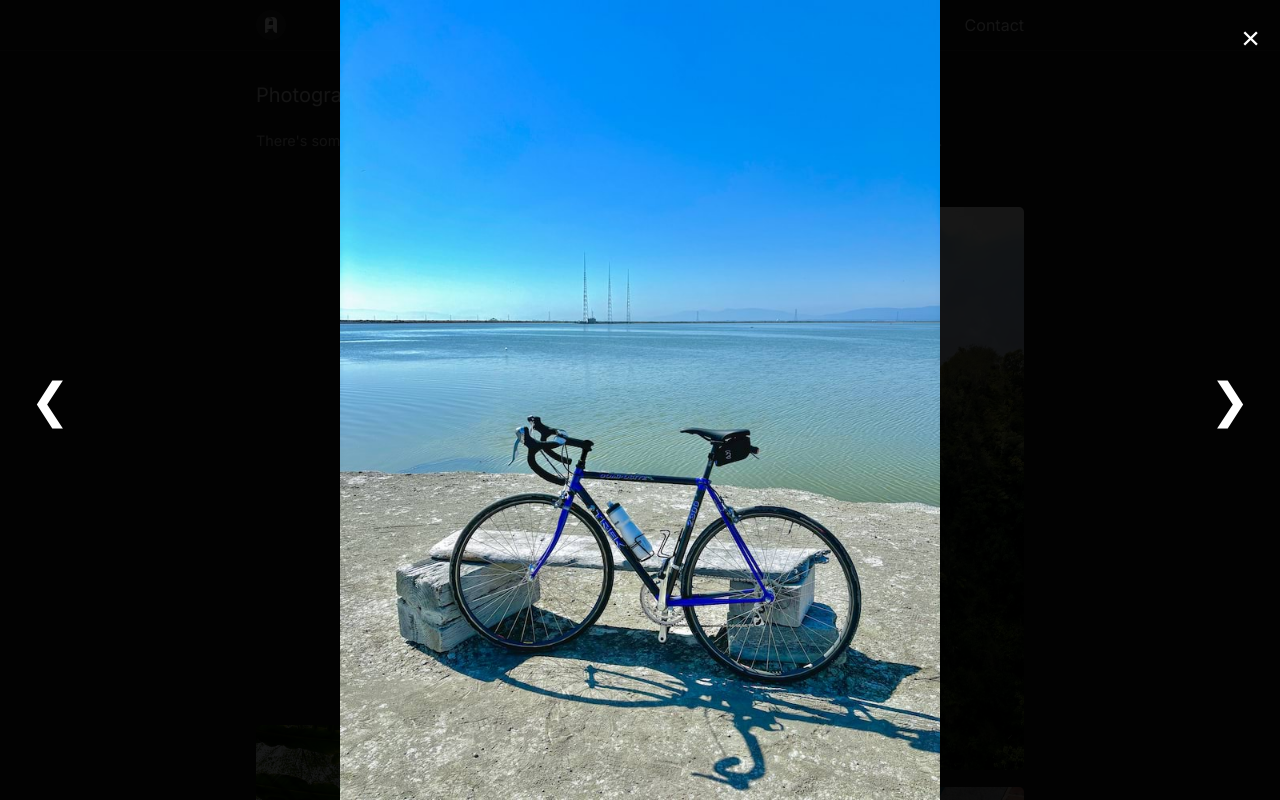
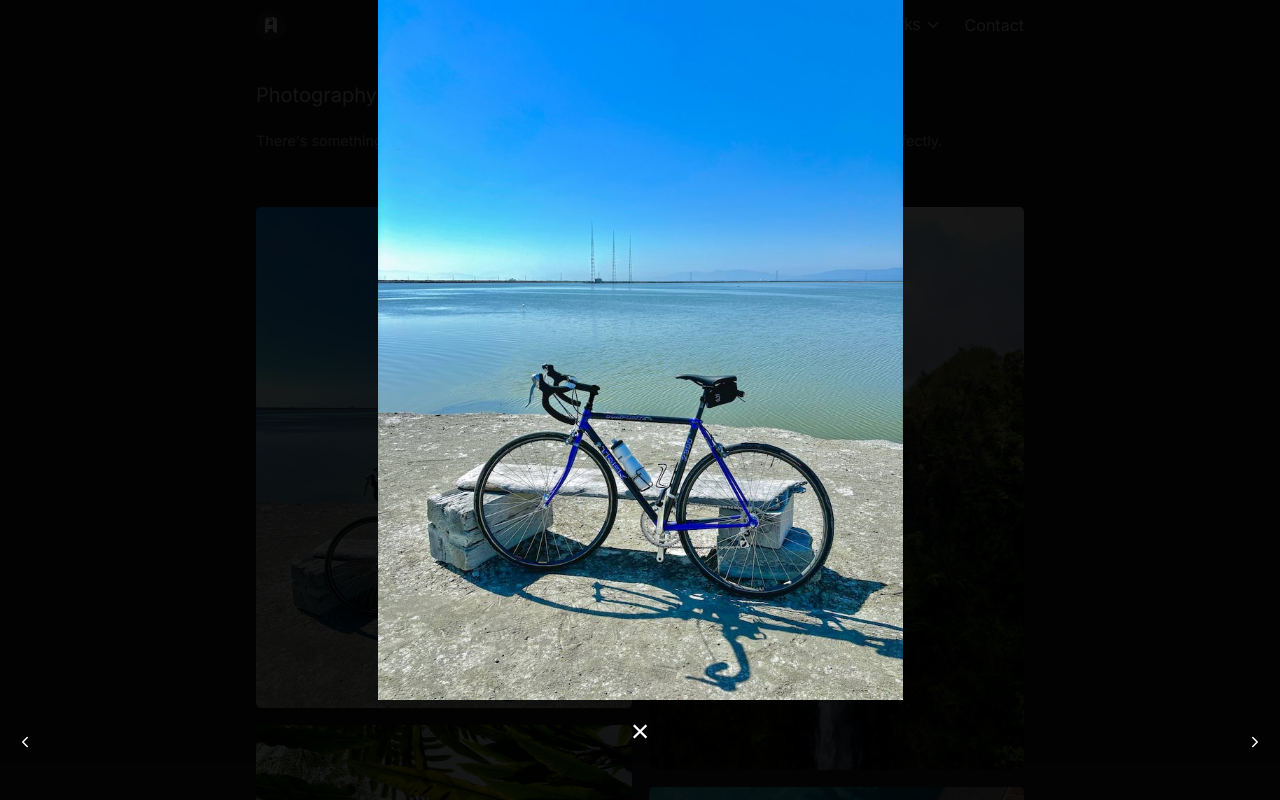
Before and after one commit to christiananagnostou/www, a Next.js app: page /art in a window 1280 px wide. Both pictures are taken after a click on the button 443 px from the left and 457 px from the top of the page. Shown: the top 800 px of the page. Built offline with nearby package versions, Linux system fonts and the light colour scheme.

Commit message:
feat: full screen art gallery

```diff
--- a/pages/art.tsx
+++ b/pages/art.tsx
@@ -1,11 +1,13 @@
 import { AnimatePresence, motion } from 'framer-motion'
 import Head from 'next/head'
 import Image, { StaticImageData } from 'next/image'
-import React, { useCallback, useEffect, useState } from 'react'
+import { useCallback, useEffect, useState } from 'react'
 import styled from 'styled-components'
 import { fade, pageAnimation } from '../components/animation'
 import { ButtonRow } from '../components/Shared/ButtonRow'
 import { Heading } from '../components/Shared/Heading'
+import LeftArrow from '../components/SVG/LeftArrow'
+import RightArrow from '../components/SVG/RightArrow'
 import { ArtState } from '../lib/art'
 
 type Props = {}
@@ -18,7 +20,7 @@ const Art = (props: Props) => {
   const [modalIndex, setModalIndex] = useState<number | null>(null)
   const flatImages: StaticImageData[] = ArtState[selectedCategory] || []
 
-  // Distribute images into columns for the grid.
+  // Distribute images into columns.
   const columns = Array.from({ length: NUM_COLUMNS }, () => [] as { image: StaticImageData; index: number }[])
   flatImages.forEach((img, i) => {
     columns[i % NUM_COLUMNS].push({ image: img, index: i })
@@ -59,9 +61,34 @@ const Art = (props: Props) => {
               $numColumns={NUM_COLUMNS}
               variants={{ show: { transition: { staggerChildren: 0.1 } } }}
             >
-              {colImages.map(({ image, index }, row) => (
-                <Img key={image.src} imageData={image} priority={row < 4} onClick={() => setModalIndex(index)} />
-              ))}
+              {colImages.map(({ image, index }, row) => {
+                const onClick = () => setModalIndex(index)
+                const priority = row < 4
+
+                return (
+                  <ImageContainer
+                    key={image.src}
+                    onClick={onClick}
+                    onKeyDown={(e) => e.key === 'Enter' && onClick()}
+                    role="button"
+                    tabIndex={0}
+                    aria-label="Open full screen image"
+                    variants={fade}
+                    initial="hidden"
+                    animate="show"
+                  >
+                    <Image
+                      src={image}
+                      alt=""
+                      blurDataURL={image.blurDataURL}
+                      placeholder="blur"
+                      priority={priority}
+                      loading={priority ? 'eager' : 'lazy'}
+                      layout="responsive"
+                    />
+                  </ImageContainer>
+                )
+              })}
             </Column>
           ))}
         </Columns>
@@ -83,37 +110,21 @@ const Art = (props: Props) => {
 
 export default Art
 
-// Grid image component using a shared layoutId.
-const Img = React.memo(
-  ({ imageData, priority, onClick }: { imageData: StaticImageData; priority: boolean; onClick: () => void }) => {
-    return (
-      <ImageContainer
-        onClick={onClick}
-        onKeyDown={(e) => e.key === 'Enter' && onClick()}
-        role="button"
-        tabIndex={0}
-        aria-label="Open full screen image"
-        layoutId={`image-${imageData.src}`}
-        variants={fade}
-        initial="hidden"
-        animate="show"
-      >
-        <Image
-          src={imageData}
-          alt=""
-          blurDataURL={imageData.blurDataURL}
-          placeholder="blur"
-          priority={priority}
-          loading={priority ? 'eager' : 'lazy'}
-          layout="responsive"
-        />
-      </ImageContainer>
-    )
+// A small swipe offset
+const delta = 20
+const imageVariants = {
+  initial: (direction: number) => ({
+    x: direction ? direction * delta : 0,
+    opacity: 0,
+  }),
+  animate: { x: 0, opacity: 1, transition: { duration: 0.3 } },
+  exit: (direction: number) => ({
+    x: direction ? direction * -delta : 0,
+    opacity: 0,
+    transition: { duration: 0.3 },
+  }),
 }
-)
-Img.displayName = 'Img'
 
-// Fullscreen modal renders the shared image inside a container that spans the viewport.
 type FullscreenModalProps = {
   images: StaticImageData[]
   currentIndex: number
@@ -123,12 +134,18 @@ type FullscreenModalProps = {
 
 const FullscreenModal = ({ images, currentIndex, onClose, onNavigate }: FullscreenModalProps) => {
   const image = images[currentIndex]
+  const [direction, setDirection] = useState(0)
 
   const handleKeyDown = useCallback(
     (e: KeyboardEvent) => {
       if (e.key === 'Escape') onClose()
-      else if (e.key === 'ArrowLeft') onNavigate((currentIndex - 1 + images.length) % images.length)
-      else if (e.key === 'ArrowRight') onNavigate((currentIndex + 1) % images.length)
+      else if (e.key === 'ArrowLeft') {
+        setDirection(-1)
+        onNavigate((currentIndex - 1 + images.length) % images.length)
+      } else if (e.key === 'ArrowRight') {
+        setDirection(1)
+        onNavigate((currentIndex + 1) % images.length)
+      }
     },
     [currentIndex, images.length, onClose, onNavigate]
   )
@@ -140,6 +157,9 @@ const FullscreenModal = ({ images, currentIndex, onClose, onNavigate }: Fullscre
 
   return (
     <ModalOverlay
+      onClick={(e) => {
+        if (e.target === e.currentTarget) onClose()
+      }}
       as={motion.div}
       initial={{ opacity: 0 }}
       animate={{ opacity: 1 }}
@@ -148,28 +168,48 @@ const FullscreenModal = ({ images, currentIndex, onClose, onNavigate }: Fullscre
       role="dialog"
       aria-label="Image full screen view"
     >
-      <MotionImageContainer layout layoutId={`image-${image.src}`}>
+      <AnimatePresence custom={direction} mode="wait">
+        <MotionImageContainer
+          key={currentIndex}
+          custom={direction}
+          variants={imageVariants}
+          initial="initial"
+          animate="animate"
+          exit="exit"
+        >
           <Image
             src={image}
             alt="Full screen view by Christian Anagnostou"
             blurDataURL={image.blurDataURL}
             placeholder="blur"
-          layout="fill"
-          objectFit="contain"
+            fill
+            sizes="100vw"
+            style={{
+              objectFit: 'contain',
+            }}
           />
         </MotionImageContainer>
+      </AnimatePresence>
+
       <CloseButton onClick={onClose} aria-label="Close full screen view">
         &times;
       </CloseButton>
-      <NavButtonLeft
-        onClick={() => onNavigate((currentIndex - 1 + images.length) % images.length)}
-        aria-label="Previous image"
+      <ArrowLeftWrapper
+        onClick={() => {
+          setDirection(-1)
+          onNavigate((currentIndex - 1 + images.length) % images.length)
+        }}
       >
-        &#10094;
-      </NavButtonLeft>
-      <NavButtonRight onClick={() => onNavigate((currentIndex + 1) % images.length)} aria-label="Next image">
-        &#10095;
-      </NavButtonRight>
+        <LeftArrow />
+      </ArrowLeftWrapper>
+      <ArrowRightWrapper
+        onClick={() => {
+          setDirection(1)
+          onNavigate((currentIndex + 1) % images.length)
+        }}
+      >
+        <RightArrow />
+      </ArrowRightWrapper>
     </ModalOverlay>
   )
 }
@@ -184,13 +224,12 @@ const ImageContainer = styled(motion.div)`
   }
 `
 
-// The modal’s shared container now spans the full viewport.
+// Container for the modal image; positioned relative so fill works.
 const MotionImageContainer = styled(motion.div)`
-  position: absolute;
-  top: 0;
-  left: 0;
+  position: relative;
   width: 100vw;
-  height: 100vh;
+  height: calc(100vh - 100px);
+  margin: 0 auto;
 `
 
 const Container = styled(motion.section)`
@@ -223,10 +262,11 @@ const ModalOverlay = styled(motion.div)`
   z-index: 10000;
 `
 
-const CloseButton = styled.button`
+const CloseButton = styled(motion.button)`
   position: fixed;
-  top: 20px;
-  right: 20px;
+  bottom: 50px;
+  left: 50%;
+  transform: translateX(-50%);
   background: transparent;
   border: none;
   font-size: 2rem;
@@ -234,22 +274,25 @@ const CloseButton = styled.button`
   cursor: pointer;
 `
 
-const NavButton = styled.button`
+// Full-height, 50px wide clickable areas on the left/right; icons positioned at the bottom.
+const ArrowWrapper = styled(motion.div)`
   position: fixed;
-  top: 50%;
+  top: 0;
+  color: #fff;
+  width: 50px;
+  height: 100vh;
   background: transparent;
-  border: none;
-  font-size: 3rem;
-  color: #fff;
   cursor: pointer;
-  transform: translateY(-50%);
-  padding: 0 10px;
+  display: flex;
+  align-items: flex-end;
+  justify-content: center;
+  padding-bottom: 50px;
 `
 
-const NavButtonLeft = styled(NavButton)`
-  left: 20px;
+const ArrowLeftWrapper = styled(ArrowWrapper)`
+  left: 0;
 `
 
-const NavButtonRight = styled(NavButton)`
-  right: 20px;
+const ArrowRightWrapper = styled(ArrowWrapper)`
+  right: 0;
 `
```
Lines whose indentation alone changed are shown as unchanged.
